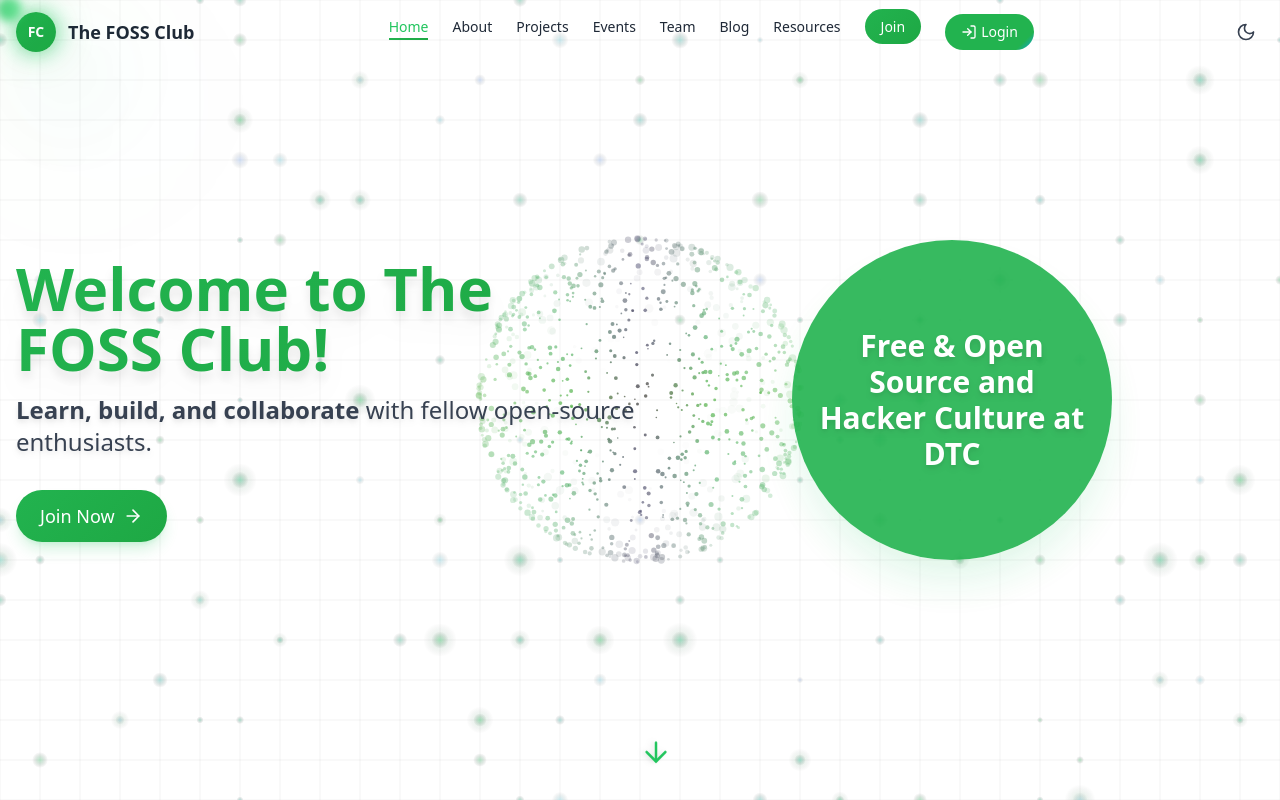
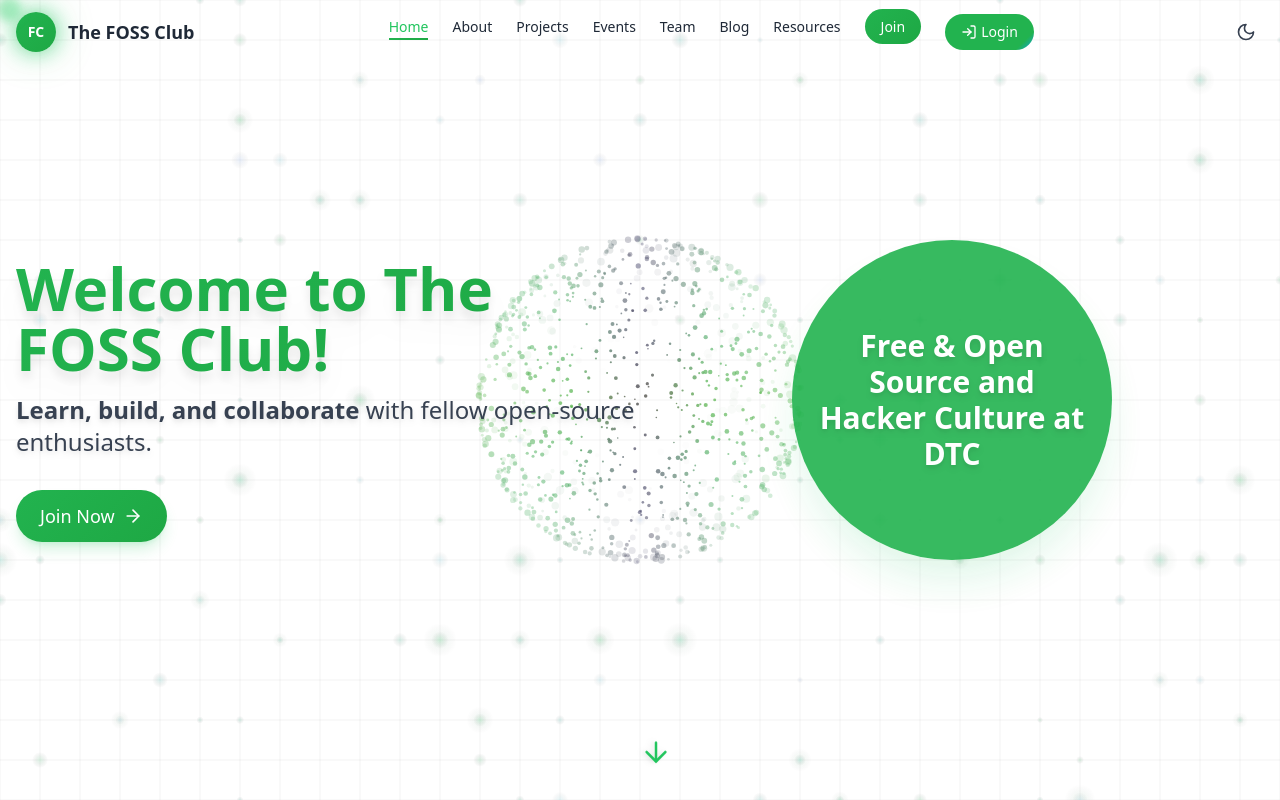
Before and after one commit to thefossclub/thefossclub.github.io, a Next.js app: page / in a window 1280 px wide. Both pictures are taken after a click on the button "Toggle theme". Shown: the top 800 px of the page. Built offline with nearby package versions, Linux system fonts and the light colour scheme.

Commit message:
enhance glow effects and improve text contrast for better visibility and user experience

```diff
--- a/app/globals.css
+++ b/app/globals.css
@@ -265,7 +265,7 @@
   box-shadow: 0 0 20px rgba(34, 179, 79, 0.4);
 }
 
-/* Enhanced glow effects */
+/* Enhanced glow effects with better contrast */
 .glow-effect-green {
   box-shadow: 0 0 20px rgba(34, 197, 94, 0.6), 0 0 40px rgba(34, 197, 94, 0.3);
 }
@@ -279,18 +279,18 @@
 }
 
 .light .glow-effect-green {
-  box-shadow: 0 10px 25px -5px rgba(34, 197, 94, 0.3), 0 8px 10px -6px rgba(34, 197, 94, 0.2);
+  box-shadow: 0 10px 25px -5px rgba(34, 197, 94, 0.2), 0 8px 10px -6px rgba(34, 197, 94, 0.1);
 }
 
 .light .glow-effect-blue {
-  box-shadow: 0 10px 25px -5px rgba(59, 130, 246, 0.3), 0 8px 10px -6px rgba(59, 130, 246, 0.2);
+  box-shadow: 0 10px 25px -5px rgba(59, 130, 246, 0.2), 0 8px 10px -6px rgba(59, 130, 246, 0.1);
 }
 
 .light .glow-effect-purple {
-  box-shadow: 0 10px 25px -5px rgba(168, 85, 247, 0.3), 0 8px 10px -6px rgba(168, 85, 247, 0.2);
+  box-shadow: 0 10px 25px -5px rgba(168, 85, 247, 0.2), 0 8px 10px -6px rgba(168, 85, 247, 0.1);
 }
 
-/* Beautiful button glow effects */
+/* Improved button glow effects */
 .btn-glow {
   position: relative;
   z-index: 1;
@@ -304,7 +304,7 @@
   left: -50%;
   width: 200%;
   height: 200%;
-  background: radial-gradient(circle, rgba(34, 197, 94, 0.4) 0%, rgba(34, 197, 94, 0) 70%);
+  background: radial-gradient(circle, rgba(34, 197, 94, 0.3) 0%, rgba(34, 197, 94, 0) 70%);
   opacity: 0;
   z-index: -1;
   transition: opacity 0.3s ease;
@@ -318,6 +318,7 @@
   background: radial-gradient(circle, rgba(34, 197, 94, 0.6) 0%, rgba(34, 197, 94, 0) 70%);
 }
 
+/* Improved card hover effects */
 .card-hover-effect {
   transition: all 0.4s cubic-bezier(0.175, 0.885, 0.32, 1.275);
 }
@@ -331,7 +332,7 @@
 }
 
 .light .card-hover-effect:hover {
-  box-shadow: 0 20px 25px -5px rgba(0, 0, 0, 0.1), 0 10px 10px -5px rgba(0, 0, 0, 0.04);
+  box-shadow: 0 20px 25px -5px rgba(0, 0, 0, 0.08), 0 10px 10px -5px rgba(0, 0, 0, 0.03);
 }
 
 /* Beautiful footer styles */
@@ -362,3 +363,20 @@
 .footer-link:hover::after {
   width: 100%;
 }
+
+/* Improved text contrast */
+.dark .text-gray-300 {
+  color: rgba(229, 231, 235, 0.9); /* Slightly brighter for better contrast */
+}
+
+.dark .text-gray-400 {
+  color: rgba(156, 163, 175, 0.95); /* Slightly brighter for better contrast */
+}
+
+.light .text-gray-600 {
+  color: rgba(75, 85, 99, 0.95); /* Slightly darker for better contrast */
+}
+
+.light .text-gray-700 {
+  color: rgba(55, 65, 81, 1); /* Slightly darker for better contrast */
+}
--- a/components/cursor-effect.tsx
+++ b/components/cursor-effect.tsx
@@ -53,7 +53,7 @@ export default function CursorEffect() {
               x: -150,
               y: -150,
               scale: [1, 1.05, 1],
-              opacity: isDark ? [0.2, 0.3, 0.2] : [0.1, 0.15, 0.1],
+              opacity: isDark ? [0.2, 0.3, 0.2] : [0.05, 0.08, 0.05], // Much lighter in light mode
             }}
             transition={{
               duration: 2,
@@ -65,7 +65,7 @@ export default function CursorEffect() {
               className={`w-[300px] h-[300px] rounded-full ${
                 isDark
                   ? "bg-gradient-to-r from-green-500/30 via-green-400/20 to-blue-500/10"
-                  : "bg-gradient-to-r from-green-500/10 via-green-400/5 to-blue-500/5"
+                  : "bg-gradient-to-r from-green-500/5 via-green-400/3 to-blue-500/3"
               } blur-3xl`}
             />
           </motion.div>
@@ -81,7 +81,7 @@ export default function CursorEffect() {
               x: -75,
               y: -75,
               scale: [1, 1.1, 1],
-              opacity: isDark ? [0.3, 0.4, 0.3] : [0.15, 0.2, 0.15],
+              opacity: isDark ? [0.3, 0.4, 0.3] : [0.08, 0.12, 0.08], // Much lighter in light mode
             }}
             transition={{
               duration: 1.5,
@@ -94,7 +94,7 @@ export default function CursorEffect() {
               className={`w-[150px] h-[150px] rounded-full ${
                 isDark
                   ? "bg-gradient-to-r from-green-500/40 to-green-400/30"
-                  : "bg-gradient-to-r from-green-500/15 to-green-400/10"
+                  : "bg-gradient-to-r from-green-500/8 to-green-400/5"
               } blur-2xl`}
             />
           </motion.div>
@@ -108,7 +108,7 @@ export default function CursorEffect() {
             }}
             initial={{ opacity: 0, scale: 0 }}
             animate={{
-              opacity: 1,
+              opacity: isDark ? 1 : 0.7, // Slightly less opaque in light mode
               scale: 1,
               x: -3,
               y: -3,
@@ -125,10 +125,10 @@ export default function CursorEffect() {
               className={`w-6 h-6 rounded-full ${
                 isDark
                   ? "bg-gradient-to-r from-green-500 to-green-400"
-                  : "bg-gradient-to-r from-green-500/80 to-green-400/80"
+                  : "bg-gradient-to-r from-green-500/60 to-green-400/60"
               } blur-sm`}
               style={{
-                boxShadow: isDark ? "0 0 15px rgba(34, 197, 94, 0.7)" : "0 0 10px rgba(34, 197, 94, 0.4)",
+                boxShadow: isDark ? "0 0 15px rgba(34, 197, 94, 0.7)" : "0 0 10px rgba(34, 197, 94, 0.25)",
               }}
             />
           </motion.div>
--- a/components/grid-background.tsx
+++ b/components/grid-background.tsx
@@ -35,11 +35,11 @@ export default function GridBackground() {
 
       // Beautiful glowing dots in different colors
       const dotColors = [
-        isDark ? "rgba(34, 197, 94, 0.7)" : "rgba(34, 197, 94, 0.3)", // green-500
-        isDark ? "rgba(16, 185, 129, 0.7)" : "rgba(16, 185, 129, 0.3)", // emerald-500
-        isDark ? "rgba(20, 184, 166, 0.7)" : "rgba(20, 184, 166, 0.3)", // teal-500
-        isDark ? "rgba(6, 182, 212, 0.5)" : "rgba(6, 182, 212, 0.2)", // cyan-500
-        isDark ? "rgba(59, 130, 246, 0.5)" : "rgba(59, 130, 246, 0.2)", // blue-500
+        isDark ? "rgba(34, 197, 94, 0.7)" : "rgba(34, 197, 94, 0.15)", // green-500 - much lighter in light mode
+        isDark ? "rgba(16, 185, 129, 0.7)" : "rgba(16, 185, 129, 0.15)", // emerald-500 - much lighter in light mode
+        isDark ? "rgba(20, 184, 166, 0.7)" : "rgba(20, 184, 166, 0.15)", // teal-500 - much lighter in light mode
+        isDark ? "rgba(6, 182, 212, 0.5)" : "rgba(6, 182, 212, 0.1)", // cyan-500 - much lighter in light mode
+        isDark ? "rgba(59, 130, 246, 0.5)" : "rgba(59, 130, 246, 0.1)", // blue-500 - much lighter in light mode
       ]
 
       ctx.strokeStyle = lineColor
@@ -88,7 +88,7 @@ export default function GridBackground() {
             if (Math.random() > 0.7) {
               const glowSize = dotSize * 6
               const glowGradient = ctx.createRadialGradient(x, y, 0, x, y, glowSize)
-              glowGradient.addColorStop(0, isDark ? "rgba(34, 197, 94, 0.3)" : "rgba(34, 197, 94, 0.15)")
+              glowGradient.addColorStop(0, isDark ? "rgba(34, 197, 94, 0.3)" : "rgba(34, 197, 94, 0.08)") // Much lighter glow in light mode
               glowGradient.addColorStop(1, "rgba(0, 0, 0, 0)")
 
               ctx.beginPath()
```
